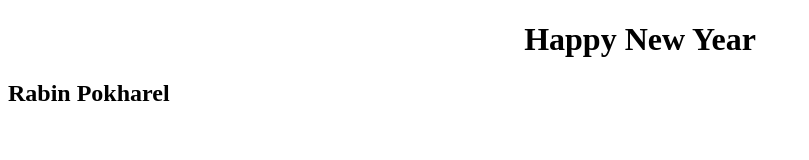
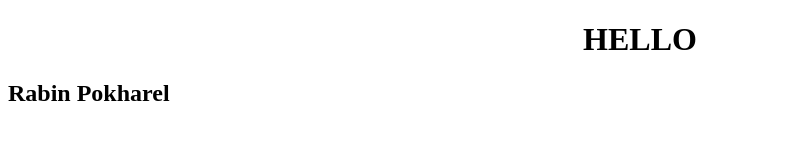
Before and after one commit to rabinpokharel/portfolio-rabin, a plain HTML site: page index.html in a window 1280 px wide. Shown: the whole page, without its empty margins (0-809 px from the left). Drawn offline with Linux system fonts and the light colour scheme.

Commit message:
Update index.html

```diff
--- a/index.html
+++ b/index.html
@@ -10,7 +10,7 @@ h1 {text-align: center;}
 </style>
 </head>
 
- <h1>Happy New Year <h1>
+ <h1> HELLO <h1>
 
   <h2>      Rabin Pokharel           <h2>
 
```
